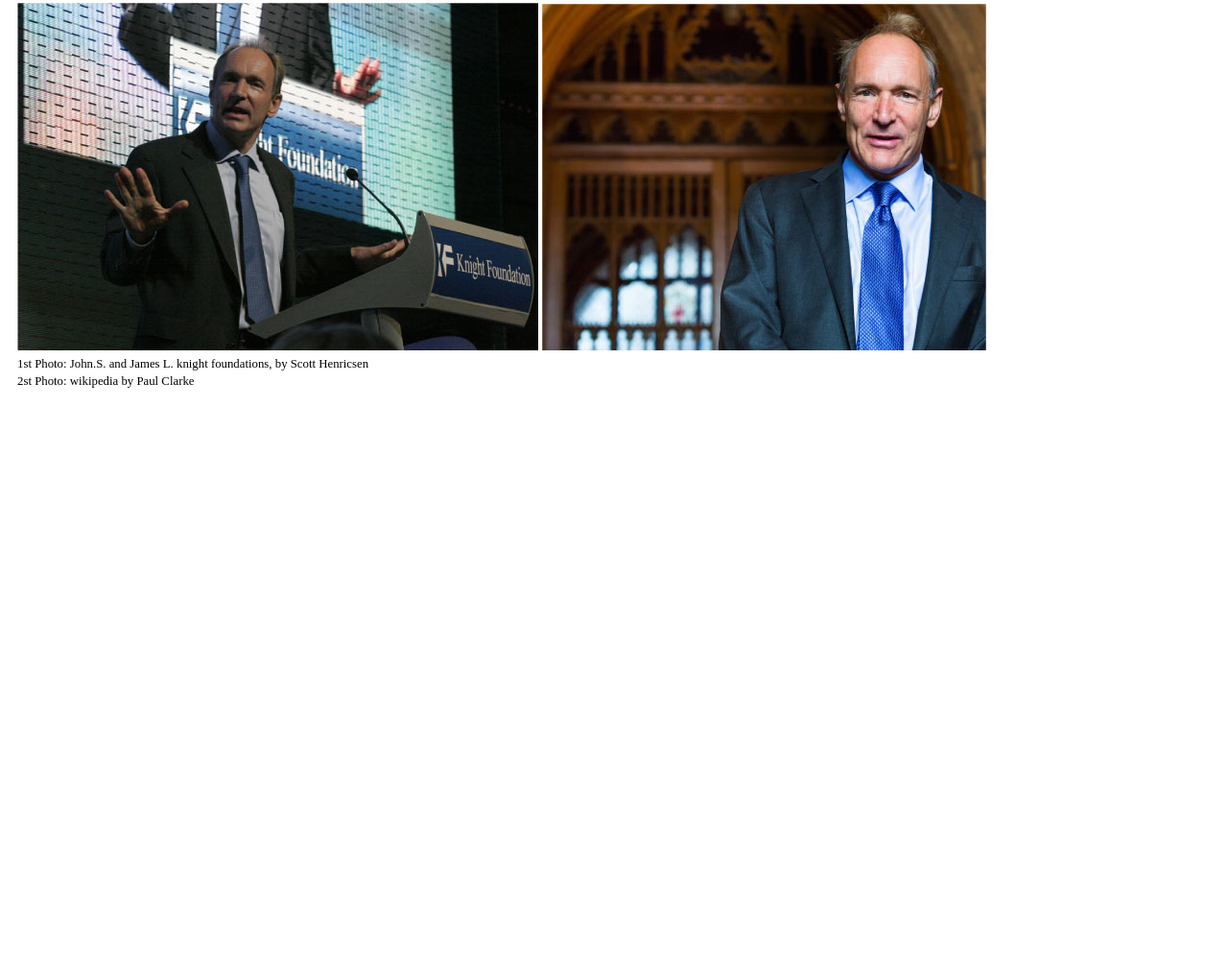
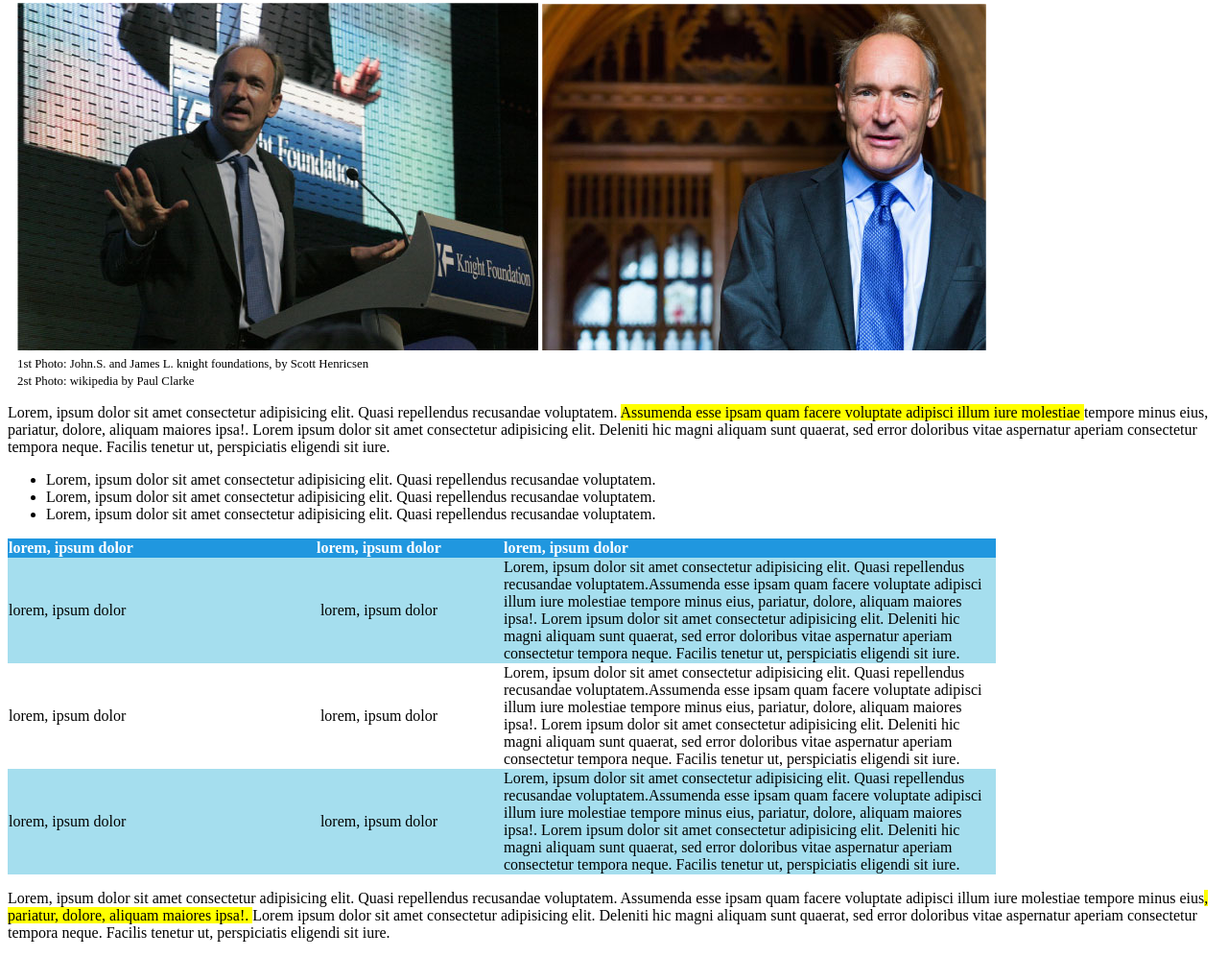
Before and after one commit to parisking93/html-css-booleaner, a plain HTML site: page index.html in a window 1280 px wide. Shown: the part 215-1212 px from the top of the page at 96% size. Before the commit the page ends 800 px from the top, so only its background shows below. Drawn offline with Linux system fonts and the light colour scheme.

Commit message:
add section con lista e tabella

```diff
--- a/css/style.css
+++ b/css/style.css
@@ -1,3 +1,21 @@
+/* style font  */
+.colore{
+    color: #0BA0E1;
+}
+.font80x{
+    font-size: 80%;
+}
+.fontgrey{
+    color: grey;
+}
+.evidenziatore{
+    background-color: yellow;
+}
+.align-sinistra{
+    text-align: left;
+}
+/* fine style font  */
+
 /* inizio header  */
 header{
     background-image: url('../img/pattern.png');
@@ -15,18 +33,32 @@ header .logo{
 .titolo .testata{
     margin-bottom: 0px;
 }
-.colore{
-    color: #0BA0E1;
-}
-.font80x{
-    font-size: 80%;
-}
-.fontgrey{
-    color: grey;
-}
 /* fine section titolo  */
 /* section containerfoto */
 .containerfoto{
     margin: 10px;
 }
 /* fine section containerfoto */
+
+/* tabella */
+table {
+    border-collapse: collapse;
+}
+.colonna1{
+    width: 20vw;
+}
+.colonna2{
+    width: 20vw;
+    text-align: center;
+}
+.colonna3{
+    width: 40vw;
+}
+.riga-celeste {
+    background-color: #A5DEEE;
+}
+thead{
+    background-color: #2097DF;
+    color: white;
+}
+/* fine tabella  */
--- a/index.html
+++ b/index.html
@@ -32,6 +32,48 @@
             </div>
         </section>
         <!-- fine sezione foto  -->
+        <!-- paragfrafi + liste + tabella -->
+        <section>
+            <p>Lorem, ipsum dolor sit amet consectetur adipisicing elit. Quasi repellendus recusandae voluptatem. <span class='evidenziatore'> Assumenda esse ipsam quam facere voluptate adipisci illum iure molestiae </span>tempore minus eius, pariatur, dolore, aliquam maiores ipsa!. Lorem ipsum dolor sit amet consectetur adipisicing elit. Deleniti hic magni aliquam sunt quaerat, sed error doloribus vitae aspernatur aperiam consectetur tempora neque. Facilis tenetur ut, perspiciatis eligendi sit iure.</p>
+            <!-- inizio lista      -->
+            <ul>
+                <li> Lorem, ipsum dolor sit amet consectetur adipisicing elit. Quasi repellendus recusandae voluptatem.</li>
+                <li>Lorem, ipsum dolor sit amet consectetur adipisicing elit. Quasi repellendus recusandae voluptatem.</li>
+                <li>Lorem, ipsum dolor sit amet consectetur adipisicing elit. Quasi repellendus recusandae voluptatem.</li>
+            </ul>
+            <!-- fine lista  -->
+            <!-- inizio tabella  -->
+            <table id = 'tabella'>
+                <thead>
+                    <tr class='riga-blu'>
+                        <th class='align-sinistra'>lorem, ipsum dolor</th>
+                        <th>lorem, ipsum dolor</th>
+                        <th class='align-sinistra'>lorem, ipsum dolor</th>
+                    </tr>
+                </thead>
+                <tbody>
+                    <tr class='riga-celeste'>
+                        <td class='colonna1'>lorem, ipsum dolor</td>
+                        <td class='colonna2'>lorem, ipsum dolor</td>
+                        <td class='colonna3'>Lorem, ipsum dolor sit amet consectetur adipisicing elit. Quasi repellendus recusandae voluptatem.Assumenda esse ipsam quam facere voluptate adipisci illum iure molestiae tempore minus eius, pariatur, dolore, aliquam maiores ipsa!. Lorem ipsum dolor sit amet consectetur adipisicing elit. Deleniti hic magni aliquam sunt quaerat, sed error doloribus vitae aspernatur aperiam consectetur tempora neque. Facilis tenetur ut, perspiciatis eligendi sit iure.</td>
+                    </tr>
+                    <tr>
+                        <td class='colonna1'>lorem, ipsum dolor</td>
+                        <td class='colonna2'>lorem, ipsum dolor</td>
+                        <td class='colonna3'>Lorem, ipsum dolor sit amet consectetur adipisicing elit. Quasi repellendus recusandae voluptatem.Assumenda esse ipsam quam facere voluptate adipisci illum iure molestiae tempore minus eius, pariatur, dolore, aliquam maiores ipsa!. Lorem ipsum dolor sit amet consectetur adipisicing elit. Deleniti hic magni aliquam sunt quaerat, sed error doloribus vitae aspernatur aperiam consectetur tempora neque. Facilis tenetur ut, perspiciatis eligendi sit iure.</td>
+                    </tr>
+                    <tr class='riga-celeste'>
+                        <td class='colonna1'>lorem, ipsum dolor</td>
+                        <td class='colonna2'>lorem, ipsum dolor</td>
+                        <td class='colonna3'>Lorem, ipsum dolor sit amet consectetur adipisicing elit. Quasi repellendus recusandae voluptatem.Assumenda esse ipsam quam facere voluptate adipisci illum iure molestiae tempore minus eius, pariatur, dolore, aliquam maiores ipsa!. Lorem ipsum dolor sit amet consectetur adipisicing elit. Deleniti hic magni aliquam sunt quaerat, sed error doloribus vitae aspernatur aperiam consectetur tempora neque. Facilis tenetur ut, perspiciatis eligendi sit iure.</td>
+                    </tr>
+                </tbody>
+
+            </table>
+            <!-- fine tabella  -->
+            <p>Lorem, ipsum dolor sit amet consectetur adipisicing elit. Quasi repellendus recusandae voluptatem.  Assumenda esse ipsam quam facere voluptate adipisci illum iure molestiae tempore minus eius<span class='evidenziatore'>, pariatur, dolore, aliquam maiores ipsa!. </span>Lorem ipsum dolor sit amet consectetur adipisicing elit. Deleniti hic magni aliquam sunt quaerat, sed error doloribus vitae aspernatur aperiam consectetur tempora neque. Facilis tenetur ut, perspiciatis eligendi sit iure.</p>
+        </section>
+        <!-- fine paragrafi + liste +tabella -->
     </main>
 </body>
 </html>
```
